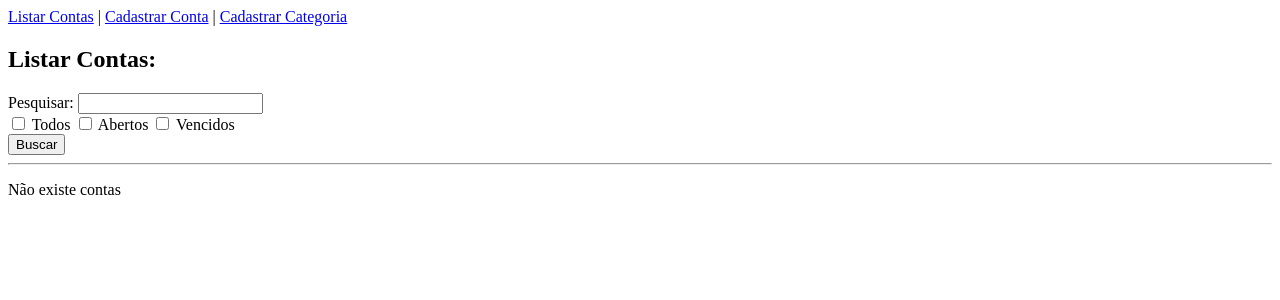
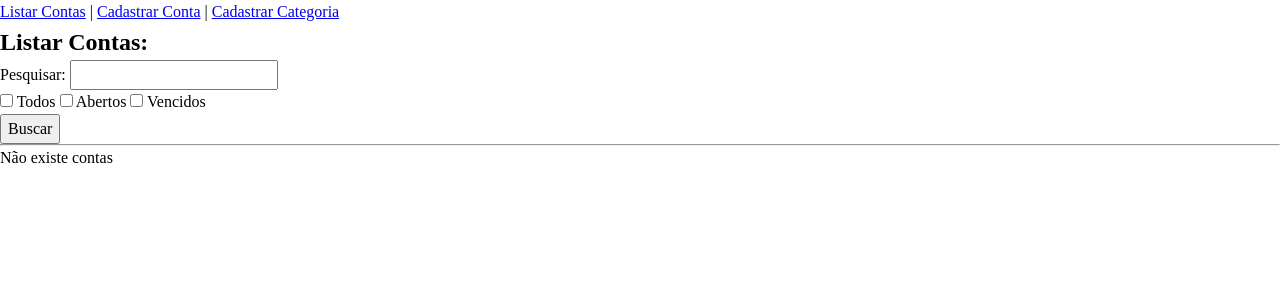
Before and after one commit to gamadev3/gamafinance, a Django app: page / in a window 1280 px wide. Shown: the top 300 px of the page. Run offline with Django 5.2, Linux system fonts and the light colour scheme; data that the repository does not hold is empty.

Commit message:
update: change structure

```diff
--- a/core/settings.py
+++ b/core/settings.py
@@ -55,7 +55,7 @@ ROOT_URLCONF = "core.urls"
 TEMPLATES = [
     {
         "BACKEND": "django.template.backends.django.DjangoTemplates",
-        "DIRS": [BASE_DIR / "templates"],
+        "DIRS": ["core/templates"],
         "APP_DIRS": True,
         "OPTIONS": {
             "context_processors": [
@@ -117,6 +117,7 @@ USE_TZ = True
 # https://docs.djangoproject.com/en/5.0/howto/static-files/
 
 STATIC_URL = "static/"
+STATICFILES_DIRS = [BASE_DIR / 'static']
 
 # Default primary key field type
 # https://docs.djangoproject.com/en/5.0/ref/settings/#default-auto-field
--- a/templates/finance/listar_contas.html
+++ b/core/templates/finance/listar_contas.html
@@ -1,5 +1,8 @@
 {% extends "global/base.html" %}
-
+{% load static %}
+{% block head %}
+<!-- <link rel="stylesheet" href="{% static '/css/reset.css' %}"> -->
+{% endblock head %}
 {% block content %}
 
 <h2>Listar Contas:</h2>
--- a/templates/global/base.html
+++ b/core/templates/global/base.html
@@ -1,9 +1,11 @@
+{% load static %}
 <!DOCTYPE html>
-<html lang="en">
+<html lang="pt-br">
 <head>
     <meta charset="UTF-8">
     <meta name="viewport" content="width=device-width, initial-scale=1.0">
     <title>GamaFinance</title>
+    <link rel="stylesheet" href="{% static 'css/reset.css' %}">
     {% block head %} {% endblock head %}
 </head>
 <body>
--- /dev/null
+++ b/static/css/reset.css
@@ -0,0 +1,46 @@
+/*
+  1. Use a more-intuitive box-sizing model.
+*/
+*, *::before, *::after {
+    box-sizing: border-box;
+  }
+  /*
+    2. Remove default margin
+  */
+  * {
+    margin: 0;
+  }
+  /*
+    Typographic tweaks!
+    3. Add accessible line-height
+    4. Improve text rendering
+  */
+  body {
+    line-height: 1.5;
+    -webkit-font-smoothing: antialiased;
+  }
+  /*
+    5. Improve media defaults
+  */
+  img, picture, video, canvas, svg {
+    display: block;
+    max-width: 100%;
+  }
+  /*
+    6. Remove built-in form typography styles
+  */
+  input, button, textarea, select {
+    font: inherit;
+  }
+  /*
+    7. Avoid text overflows
+  */
+  p, h1, h2, h3, h4, h5, h6 {
+    overflow-wrap: break-word;
+  }
+  /*
+    8. Create a root stacking context
+  */
+  #root, #__next {
+    isolation: isolate;
+  }
```
Also changed, not shown: core/templates/category/create.html (renamed from templates/category/create.html), core/templates/finance/add_contas.html (renamed from templates/finance/add_contas.html), core/templates/finance/atualizar_conta.html (renamed from templates/finance/atualizar_conta.html), core/templates/finance/detalhar_contas.html (renamed from templates/finance/detalhar_contas.html).
